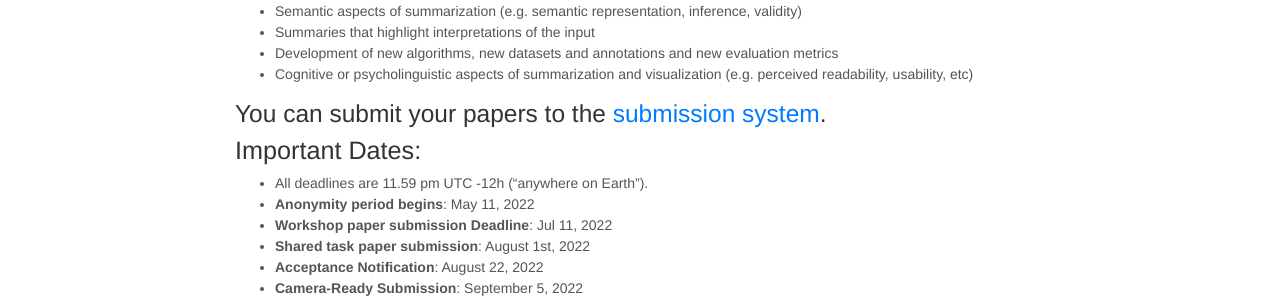
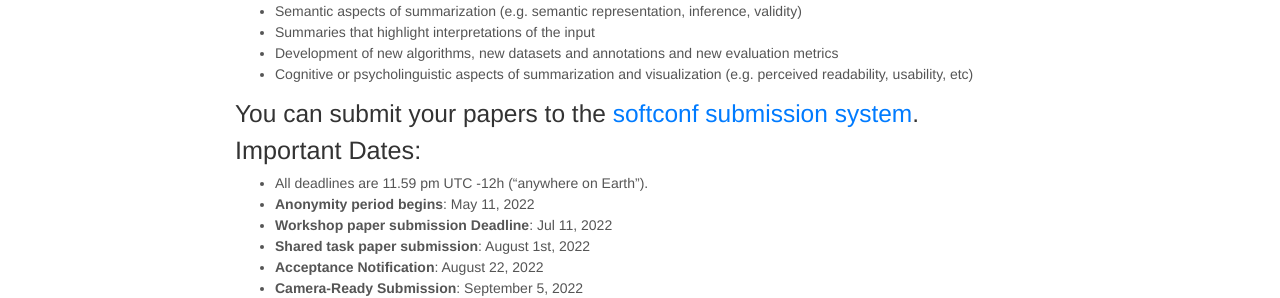
Before and after one commit to CreativeSumm/creativesumm.github.io, a Jekyll site: the page built from cfp.md, in a window 1280 px wide. Shown: the part 561-859 px from the top of the page. Built offline with Jekyll 4.4.1, drawn with Linux system fonts in a browser that asks for light colours; nearby versions of some CDN libraries.

Commit message:
Update cfp.md

```diff
--- a/cfp.md
+++ b/cfp.md
@@ -27,7 +27,7 @@
 - Development of new algorithms, new datasets and annotations and new evaluation metrics
 - Cognitive or psycholinguistic aspects of summarization and visualization (e.g. perceived readability, usability, etc)
 
-### You can submit your papers to the [submission system](https://www.softconf.com/coling2022/ASCW_2022/).
+### You can submit your papers to the [softconf submission system](https://www.softconf.com/coling2022/ASCW_2022/).
 
 ## Important Dates:
 - All deadlines are 11.59 pm UTC -12h (“anywhere on Earth”).
```
